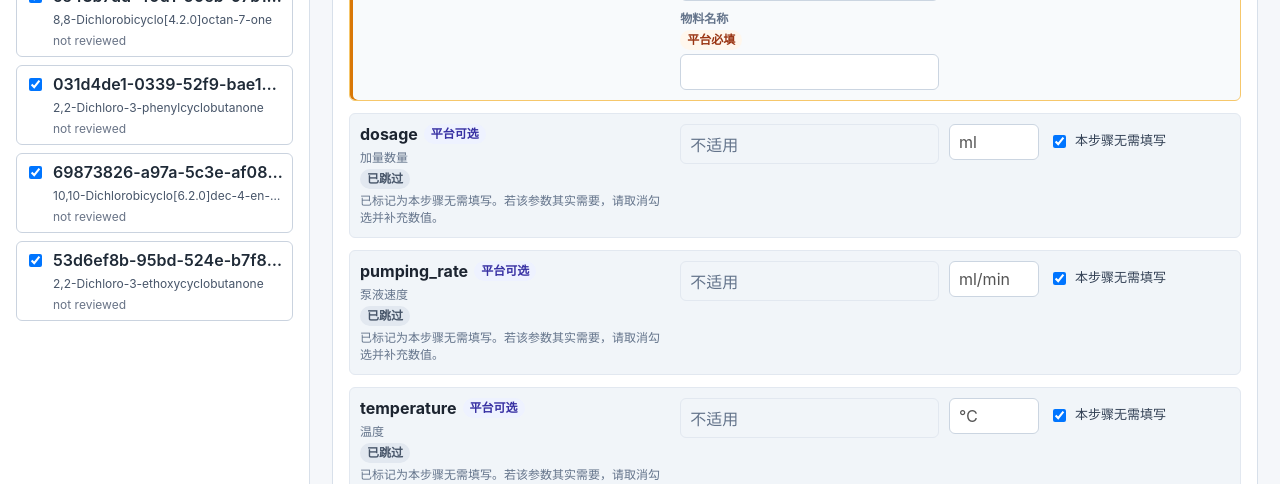
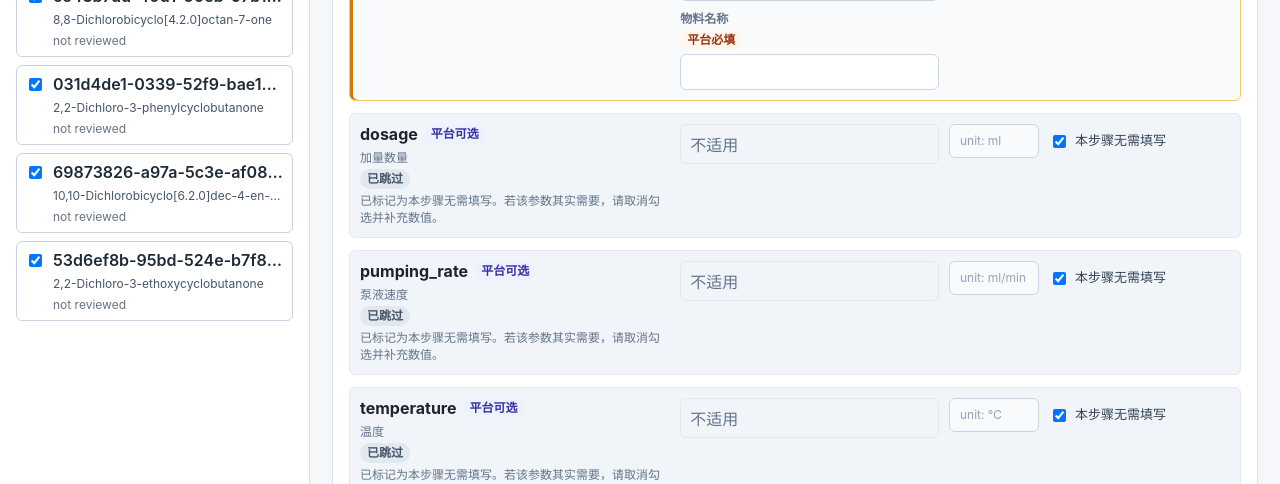
Before and after one commit to Narcisssk/autochemex-review-page, a React (Vite) app: page / in a window 1280 px wide. Shown: the part 1740-2224 px from the top of the page. Built offline with nearby package versions, Linux system fonts and the light colour scheme.

Commit message:
Render parameter units as read-only

```diff
--- a/src/main.tsx
+++ b/src/main.tsx
@@ -612,12 +612,9 @@ function StepCard(props: {
                 onChange={(value) => setParamValue(parameter.key, parameter, value)}
               />
               {showUnitInput && (
-                <input
-                  disabled={isNotApplicable}
-                  value={current.unit || ''}
-                  placeholder="unit"
-                  onChange={(event) => setParam(parameter.key, 'unit', event.target.value)}
-                />
+                <span className={`unit-chip ${isNotApplicable ? 'disabled' : ''}`}>
+                  unit: {current.unit || String(parameter.meta_data?.unit || '')}
+                </span>
               )}
               {!parameter.required && (
                 <label className="na-toggle">
--- a/src/styles.css
+++ b/src/styles.css
@@ -476,6 +476,22 @@ textarea {
   line-height: 1.4;
 }
 
+.unit-chip {
+  align-self: start;
+  background: #f8fafc;
+  border: 1px solid #cbd5e1;
+  border-radius: 6px;
+  color: #475569;
+  display: inline-flex;
+  font-size: 12px;
+  min-height: 34px;
+  padding: 8px 10px;
+}
+
+.unit-chip.disabled {
+  color: #94a3b8;
+}
+
 .na-toggle {
   align-items: start;
   display: inline-flex;
```
